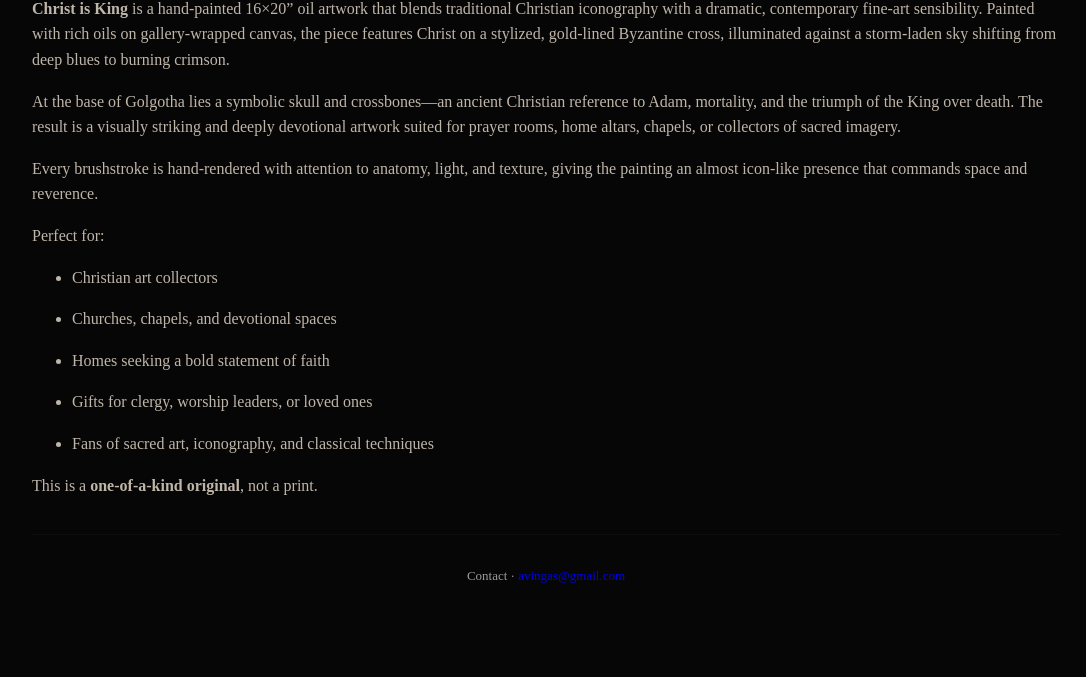
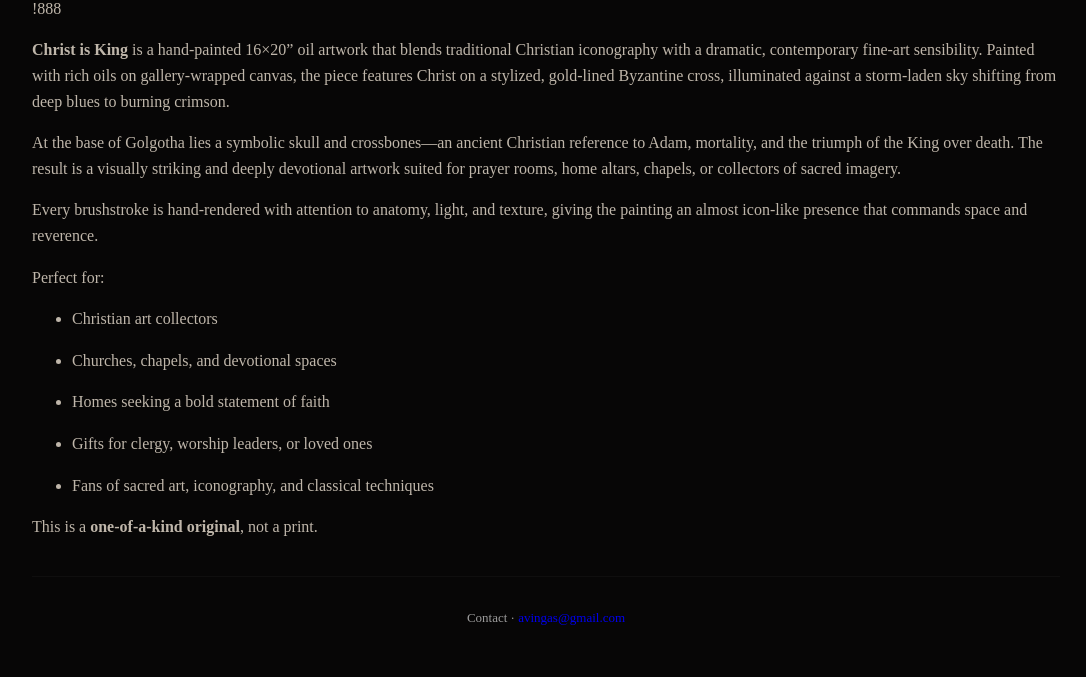
Before and after one commit to avingas/avingas.github.io, a Jekyll site: the page built from _paintings/christ-is-king.md, in a window 1280 px wide. Shown: the part 507-1184 px from the top of the page, without its empty margins (94-1180 px from the left). Built offline with Jekyll 4.4.1, drawn with Linux system fonts in a browser that asks for light colours; before the commit the page ends 1143 px from its top, so only the background shows below that.

Commit message:
Update christ-is-king.md
Added price to description

```diff
--- a/_paintings/christ-is-king.md
+++ b/_paintings/christ-is-king.md
@@ -11,6 +11,8 @@ seo: "Christian wall art, crucifixion painting, Christ artwork, religious oil pa
 ---
 
 ![{{ page.alt_text }}]({{ site.baseurl }}{{ page.image }})
+
+!{{page.price}}
 
 **Christ is King** is a hand-painted 16×20" oil artwork that blends traditional Christian iconography with a dramatic, contemporary fine-art sensibility. Painted with rich oils on gallery-wrapped canvas, the piece features Christ on a stylized, gold-lined Byzantine cross, illuminated against a storm-laden sky shifting from deep blues to burning crimson.
 
```
